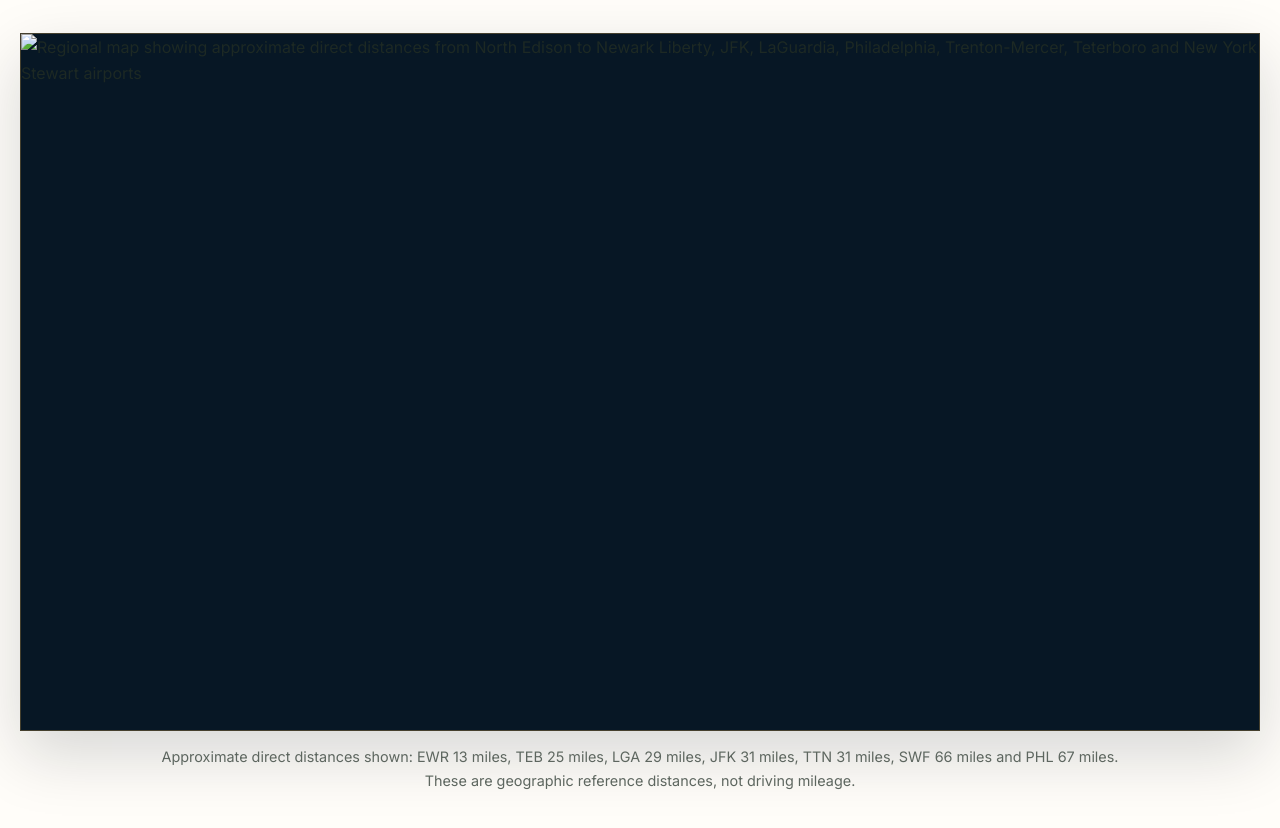
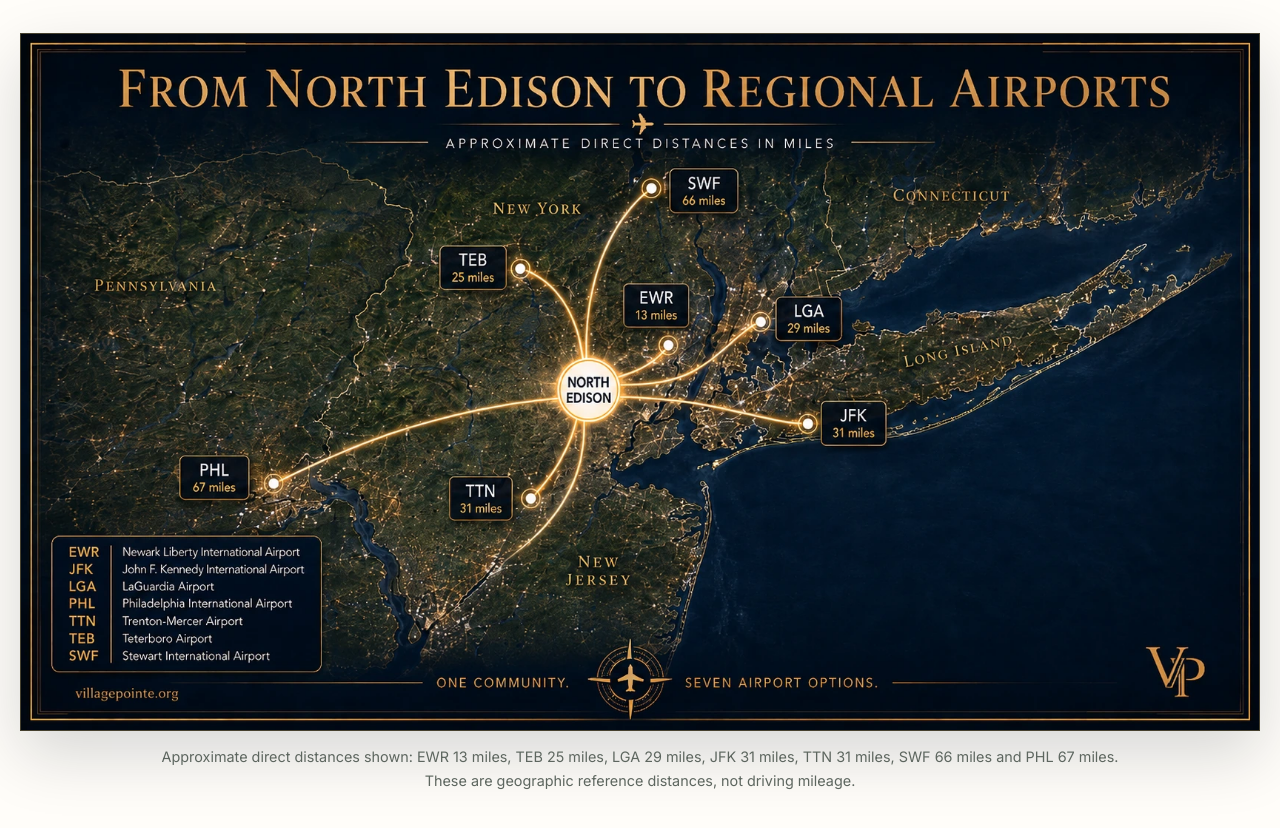
Before and after one commit to Z879encepha/vp, a plain HTML site: page airports.html in a window 1280 px wide. Shown: the part 1658-2486 px from the top of the page. Drawn offline with nearby package versions, Linux system fonts and the light colour scheme; files whose address does not match are found by name.

Commit message:
Add files via upload

```diff
--- a/airports.html
+++ b/airports.html
@@ -324,7 +324,7 @@
 
       <figure class="airport-map-wrap">
         <div class="airport-map-frame">
-          <img src="images/north-edison-regional-airports.webp"
+          <img src="assets/images/north-edison-regional-airports.webp"
                alt="Regional map showing approximate direct distances from North Edison to Newark Liberty, JFK, LaGuardia, Philadelphia, Trenton-Mercer, Teterboro and New York Stewart airports"
                width="1672" height="941" decoding="async" fetchpriority="high"/>
         </div>
```
